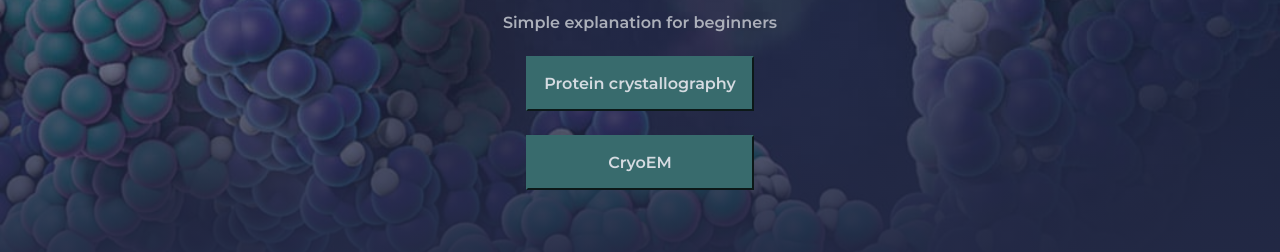
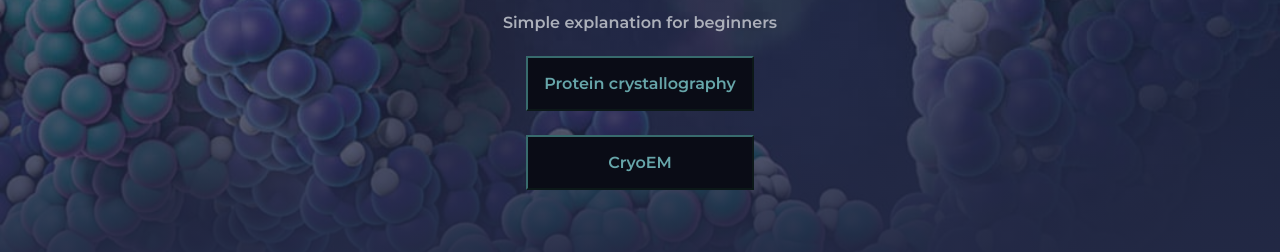
Before and after one commit to WitchDevelops/2023-01-21-Resources-on-structural-biology, a plain HTML site: page index.html in a window 1280 px wide. Shown: the part 503-755 px from the top of the page. Drawn offline with Linux system fonts and the light colour scheme.

Commit message:
Add link in footer, changed btn color in index

```diff
--- a/index.html
+++ b/index.html
@@ -24,11 +24,11 @@
     </header>
 
     <main>
-        <button><a href="xray.html">Protein crystallography</a></button>
-        <button><a href="cryoem.html">CryoEM</a></button>
+        <button class="main"><a href="xray.html">Protein crystallography</a></button>
+        <button class="main"><a href="cryoem.html">CryoEM</a></button>
     </main>
     <footer>
-        <p>Coded for fun by <span><i class="fa fa-github" aria-hidden="true"></i></span> Dominika Wojewska</p>
+        <p>Coded for fun by <a href="https://github.com/WitchDevelops" target="_blank" rel="noopener noreferrer"><span><i class="fa fa-github" aria-hidden="true"></i></span> Dominika Wojewska</p></a>
     </footer>
 </body>
 
--- a/styles.css
+++ b/styles.css
@@ -63,7 +63,7 @@ main {
 }
 
 button {
-
+    max-width: 90vw;
     padding: 1rem;
     background-color: var(--main-dark);
     border-color: var(--main-dark);
@@ -79,6 +79,24 @@ button:active {
 button a:focus,
 button a:hover,
 button a:active {
+    color: var(--black);
+}
+
+.main {
+    background-color: var(--black);
+}
+
+.main a {
+    color: var(--main);
+}
+
+.main:focus,
+.main:hover,
+.main:active,
+.main a:focus,
+.main a:hover,
+.main a:active {
+    background-color: var(--grey);
     color: var(--black);
 }
 
```
Also changed, not shown: cryoem.html (+1 -1 lines), xray.html (+1 -1 lines).
